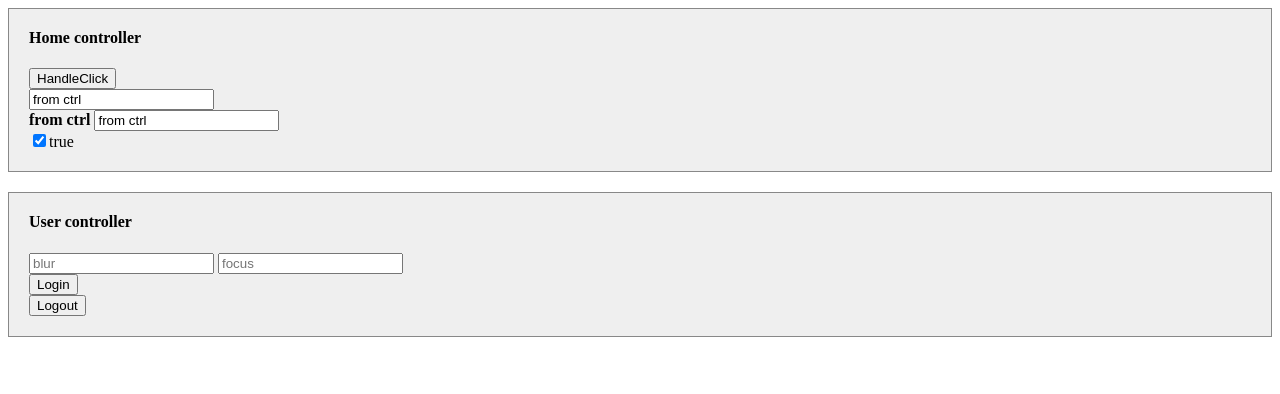
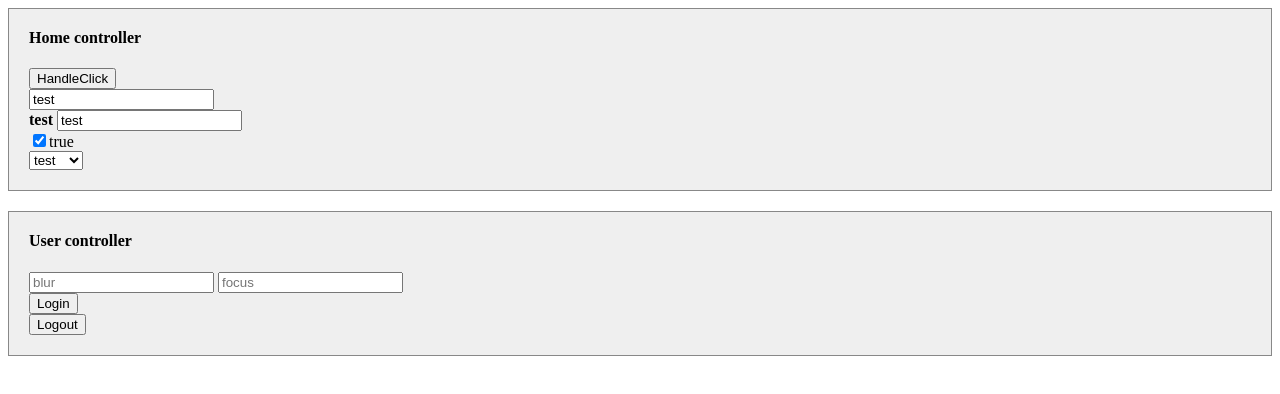
Before and after one commit to cbird/xEasy, a plain HTML site: page test/test.html in a window 1280 px wide. Drawn offline with Linux system fonts and the light colour scheme.

Commit message:
Binding selects is now implemented

```diff
--- a/src/core.js
+++ b/src/core.js
@@ -142,6 +142,10 @@
                                                     children[i].addEventListener('change', function(event) {
                                                         ctrl[ref] = event.target.checked;
                                                     }, false);
+                                                } else if(children[i].tagName === 'SELECT') {
+                                                    children[i].addEventListener('change', function(event) {
+                                                        ctrl[ref] = event.target.value;
+                                                    }, false);
                                                 } else {
                                                     children[i].addEventListener('input', function(event) {
                                                         ctrl[ref] = event.target.value;
--- a/test/controllers.js
+++ b/test/controllers.js
@@ -1,5 +1,5 @@
 xe.controllers.home = home = {
-    testData: 'from ctrl',
+    testData: 'test',
     testBool: true,
     handleClick: function() {
         console.log('handleClick clicked!', home.testData);
--- a/test/test.html
+++ b/test/test.html
@@ -34,6 +34,13 @@
         <div>
             <input type="checkbox" data-xe="model.testBool"/><span data-xe="model.testBool"></span>
         </div>
+        <div>
+            <select data-xe="model.testData">
+                <option val="hello">hello</option>
+                <option val="world">world</option>
+                <option val="test">test</option>
+            </select>
+        </div>
     </div>
     <div class="test-area user" data-xe="ctrl.user">
         <h4>User controller</h4>
```
